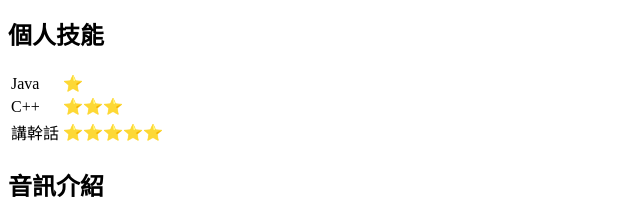
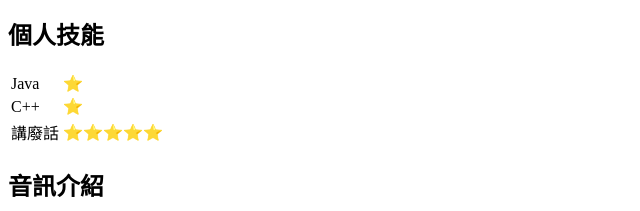
Before and after one commit to 111316019/website_HTML, a plain HTML site: page index.html in a window 1280 px wide. Shown: the part 1989-2200 px from the top of the page, 0-640 px from the left. Drawn offline with Linux system fonts and the light colour scheme.

Commit message:
Update index.html

```diff
--- a/index.html
+++ b/index.html
@@ -87,10 +87,10 @@
                     </tr>
                     <tr>
                         <td>C++</td>
-                        <td>⭐⭐⭐</td>
+                        <td>⭐</td>
                     </tr>
                     <tr>
-                        <td>講幹話</td>
+                        <td>講廢話</td>
                         <td>⭐⭐⭐⭐⭐</td>
                     </tr>
                 </table>
```
